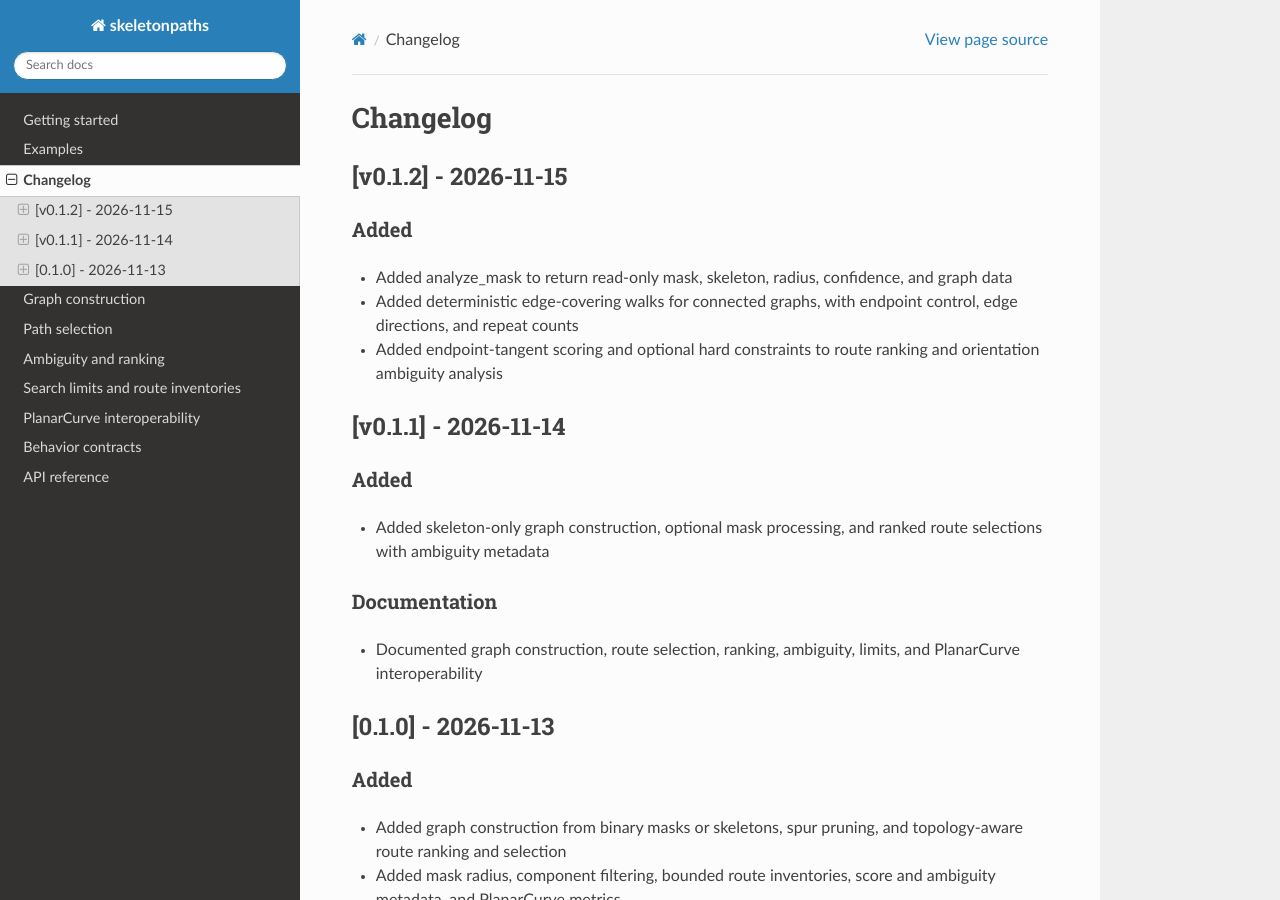
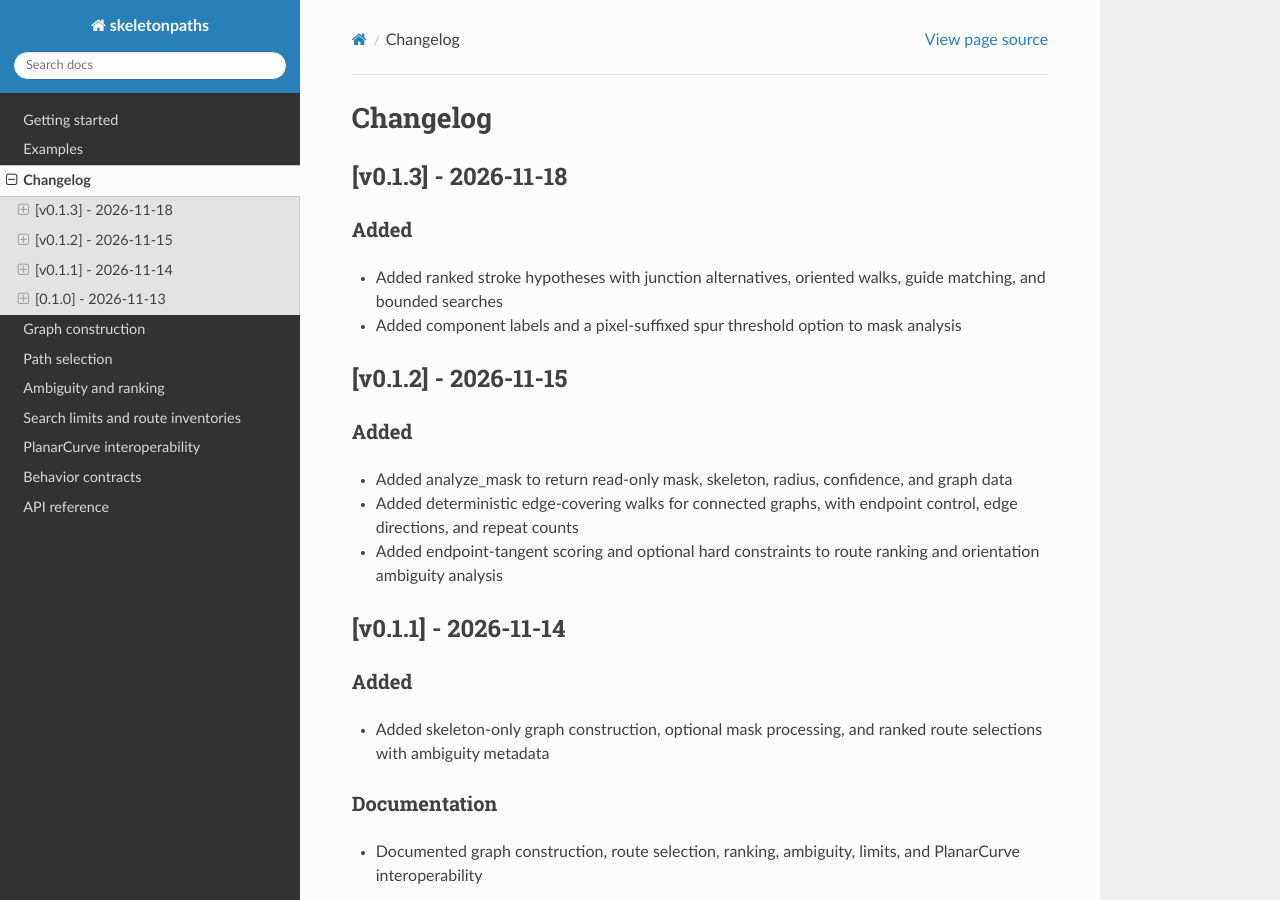
Before and after one commit to schreibatlas/skeletonpaths, a Sphinx documentation site: the page built from docs/changelog.md, in a window 1280 px wide and 900 px high. Built offline with Sphinx 7.4.7 and the Read the Docs theme 3.1.0, drawn with Linux system fonts in a browser that asks for light colours.

Commit message:
doc: changelog

```diff
--- a/docs/changelog.md
+++ b/docs/changelog.md
@@ -1,4 +1,11 @@
 # Changelog
+
+## [v0.1.3] - 2026-11-18
+### Added
+- Added ranked stroke hypotheses with junction alternatives, oriented walks, guide matching, and bounded searches
+- Added component labels and a pixel-suffixed spur threshold option to mask analysis
+
+<!-- generated by releaseledger -->
 
 ## [v0.1.2] - 2026-11-15
 ### Added
```
Also changed, not shown: skeletonpaths/context.md (+2 -2 lines), .ledger/releaseledger/data/ledgers/main/releases/v0.1.3/entries/entry-0001.md (added), .ledger/releaseledger/data/ledgers/main/releases/v0.1.3/entries/entry-0002.md (added), .ledger/releaseledger/data/ledgers/main/releases/v0.1.3/release.md (added), 8 other files.
